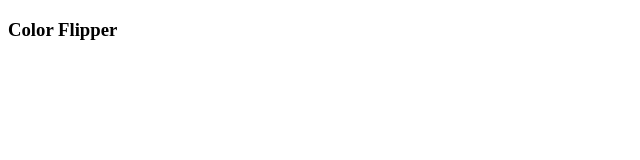
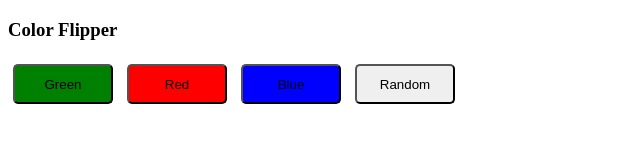
Before and after one commit to kelseyjaneadams/color-flipper, a plain HTML site: page index.html in a window 1280 px wide. Shown: the whole page, without its empty margins (0-640 px from the left). Drawn offline with Linux system fonts and the light colour scheme.

```diff
--- a/index.html
+++ b/index.html
@@ -4,8 +4,33 @@
     <meta charset="UTF-8">
     <meta name="viewport" content="width=device-width, initial-scale=1.0">
     <title>Color Flipper</title>
+    <style>
+        #green {
+            background-color: green;
+        }
+
+        #red {
+            background-color: red;
+        }
+
+        #blue {
+            background-color: blue;
+        }
+
+        button {
+            border-radius: 5px;
+            width: 100px;
+            height: 40px;
+            margin: 5px;
+        }
+    </style>
 </head>
 <body>
     <h3>Color Flipper</h3>
+    <button id="green" onclick="setColor('green')">Green</button>
+    <button id="red" onclick="setColor('red')">Red</button>
+    <button id="blue" onclick="setColor('blue')">Blue</button>
+    <button>Random</button>
+    <script src="index.js"></script>
 </body>
 </html>
--- a/index.js
+++ b/index.js
@@ -0,0 +1,5 @@
+const body = document.getElementsByTagName("body")[0]
+
+function setColor(name) {
+    body.style.backgroundColor = name;
+}
```
